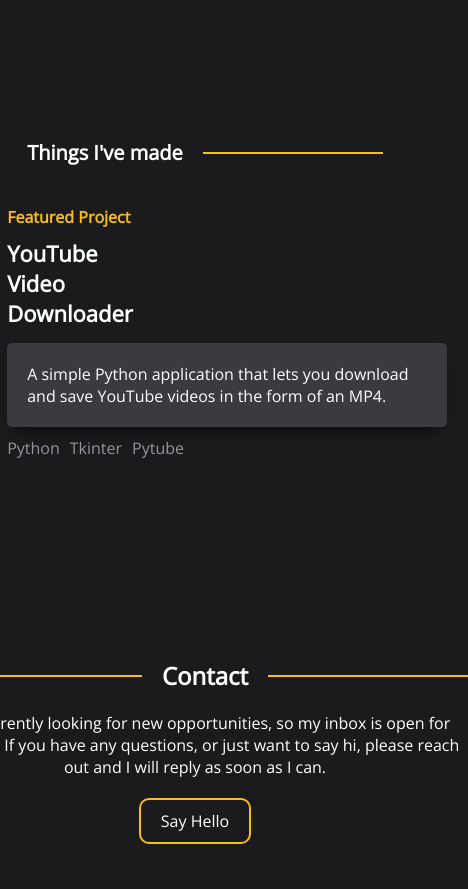
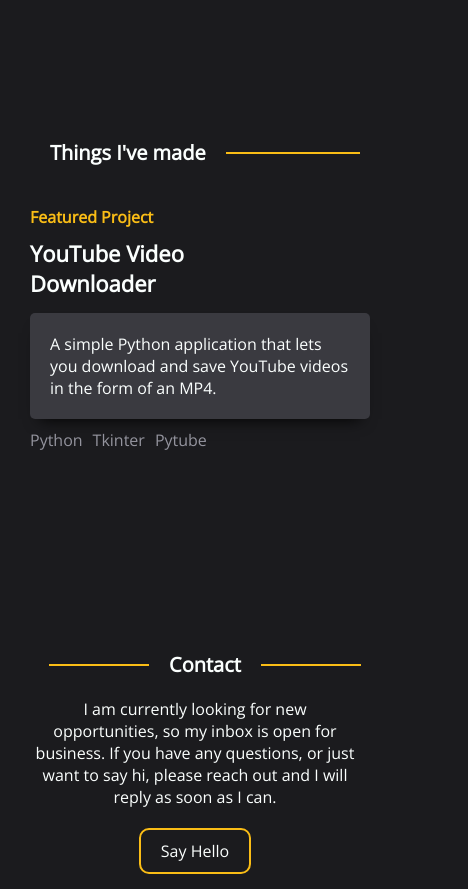
Before and after one commit to gradyUserName/gapp8, a Gatsby site: page / in a window 390 px wide. Shown: the part 2660-3549 px from the top of the page, 468 px wide, since content can reach past the window. Built offline with nearby package versions, Linux system fonts and the light colour scheme; Gatsby itself is replaced by a stand-in of ours.

Commit message:
fixed some styling for mobile

```diff
--- a/src/styles/contact.scss
+++ b/src/styles/contact.scss
@@ -54,4 +54,15 @@
             box-shadow: 3px 3px 0 0 $yellow;
         }
     }
+
+    @media (max-width: 700px) {
+        h2 {
+            font-size: 20px;
+
+            &:before,
+            &:after {
+                width: 100px;
+            }
+        }
+    }
 }
--- a/src/styles/experience.scss
+++ b/src/styles/experience.scss
@@ -1,6 +1,7 @@
 @import 'variables';
 
 .experience {
+    width: 100%;
     display: grid;
     grid-template-columns: 250px 1fr;
     grid-template-rows: auto auto auto;
@@ -10,7 +11,7 @@
     padding: 100px 0 0 0;
 
     h2 {
-        grid-column: 1 / 2;
+        grid-column: 1 / 3;
         grid-row: 1;
         align-self: start;
         justify-self: start;
@@ -139,7 +140,7 @@
             font-size: 20px;
 
             &:after {
-                width: clamp(100px, 180px, 200px);
+                width: 180px;
             }
         }
     }
--- a/src/styles/projects.scss
+++ b/src/styles/projects.scss
@@ -1,13 +1,16 @@
 @import 'variables';
 
 .projects {
+    width: 100%;
     max-width: 1000px;
     display: grid;
+    grid-template-columns: 1fr;
     grid-template-rows: auto auto;
     margin: 0 0 100px 0;
     padding: 100px 0 0 0;
 
     h2 {
+        grid-column: 1;
         grid-row: 1;
         display: flex;
         margin: 0 0 20px 20px;
@@ -25,6 +28,7 @@
     }
 
     .project {
+        grid-column: 1;
         grid-row: 2;
         display: grid;
         grid-template-columns: repeat(10, 1fr);
@@ -42,7 +46,7 @@
 
         .project-info {
             z-index: 1;
-            grid-column: 1 / 5;
+            grid-column: 1 / 6;
 
             h4 {
                 margin: 0 0 10px 0;
@@ -95,11 +99,18 @@
     }
 
     @media (max-width: 700px) {
+        .project {
+            .project-info {
+                .project-description {
+                    width: 300px;
+                }
+            }
+        }
         h2 {
             font-size: 20px;
 
             &:after {
-                width: clamp(100px, 180px, 200px);
+                width: clamp(150px, 180px, 100%);
             }
         }
     }
```
